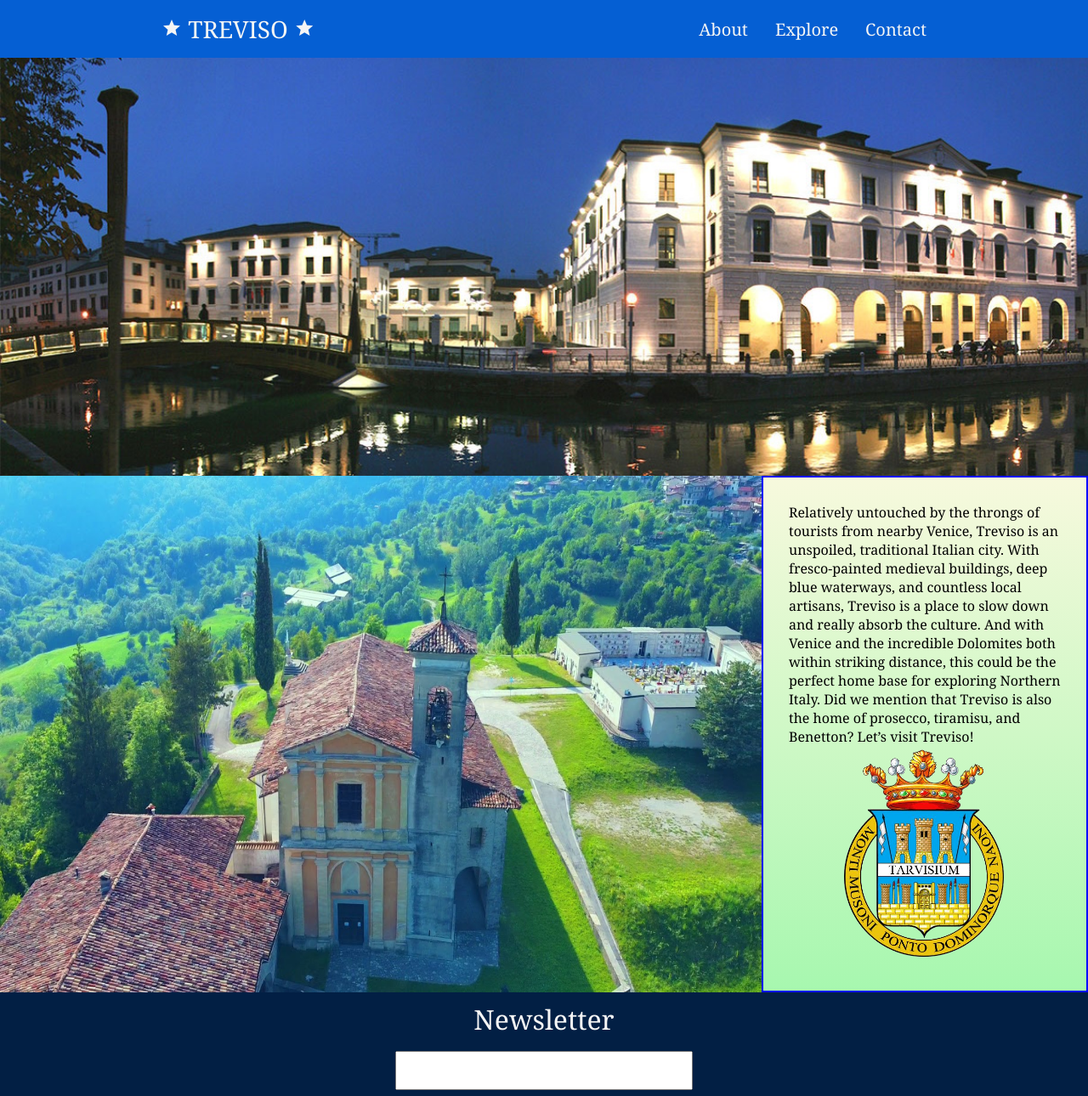
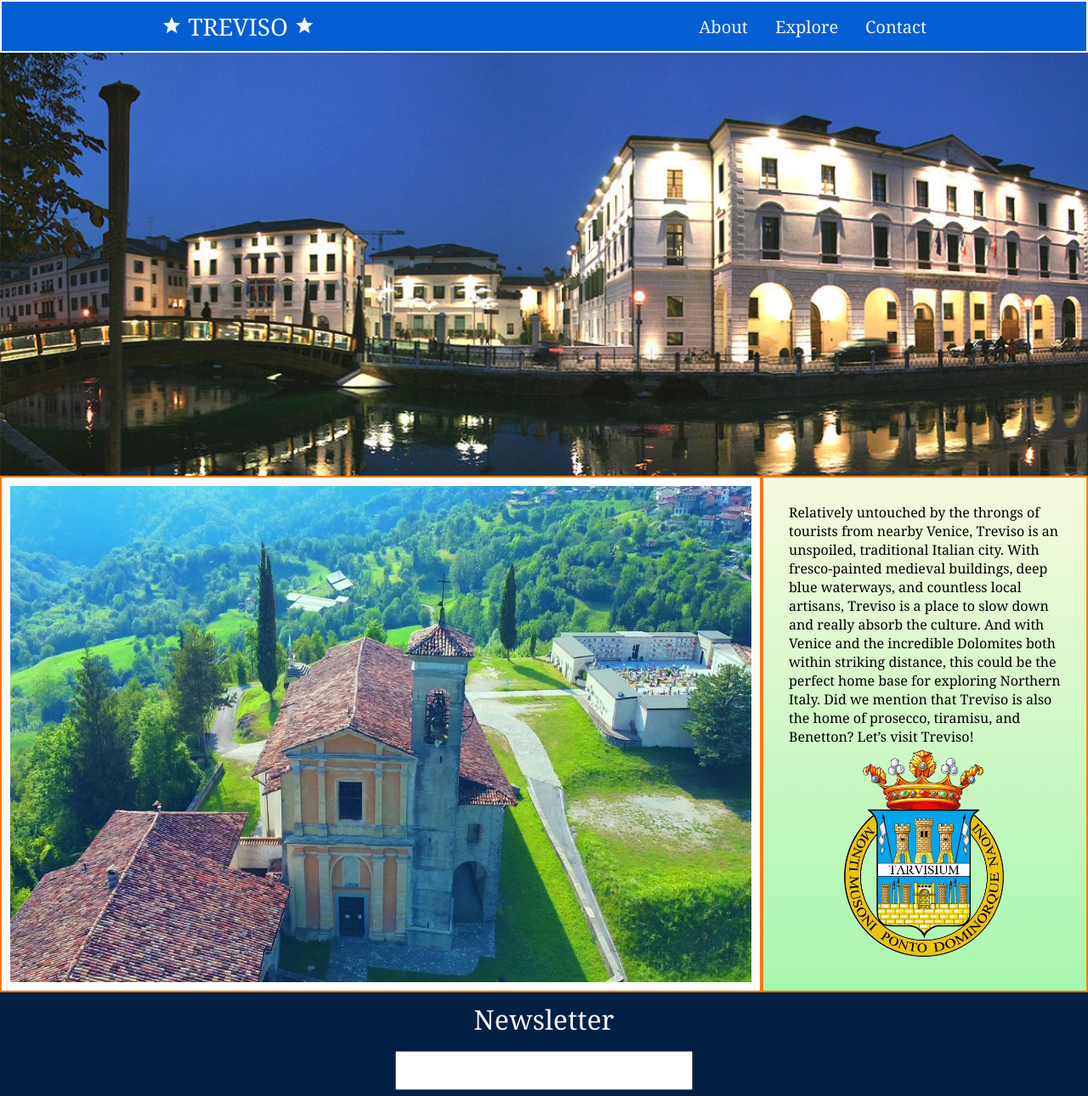
Before and after one commit to ggiovannyciuoc/uoc-boilerplate-treviso-reto1, a website built with Parcel: page src/index.html in a window 1280 px wide. Shown: the top 1290 px of the page at 85% size. Built offline with nearby package versions, Linux system fonts and the light colour scheme.

Commit message:
Everything Ok, this is the final version

```diff
--- a/src/assets/styles/layouts/_home.scss
+++ b/src/assets/styles/layouts/_home.scss
@@ -19,8 +19,11 @@
 }
 .header .header__navbar {
   background-color: $primary-blue;
-  padding: 15px;
+
+  @include bordered-padding(10px, rgb(255, 255, 255));
 }
+
+
 .header .header__image {
   flex: 1;
   background-size: cover;
@@ -31,6 +34,7 @@
   font-size: 64px;
   font-family: $font-family-sans-serif;
 }
+
 
 /*Nav bar*/
 
@@ -65,6 +69,7 @@
   text-decoration: none;
 }
 
+
 main{
   display: grid;
   grid-template-columns: 70% 30%;
@@ -73,6 +78,8 @@ main{
 .main__picture{
 
   width:100%;
+
+  @include bordered-padding(10px, rgb(255, 119, 0));
 }
 
 .main__picture--responsive {
@@ -80,7 +87,7 @@ main{
   height: 100%;  /* Maintains image aspect ratio */
 }
 .main__text{
-  @include bordered-padding(30px, #00f);
+  @include bordered-padding(30px, rgb(255, 119, 0));
   background: $gradient;
 }
 
```
Also changed, not shown: src/assets/scripts/main.js (+0 -16 lines), src/index.html (+1 -2 lines).
